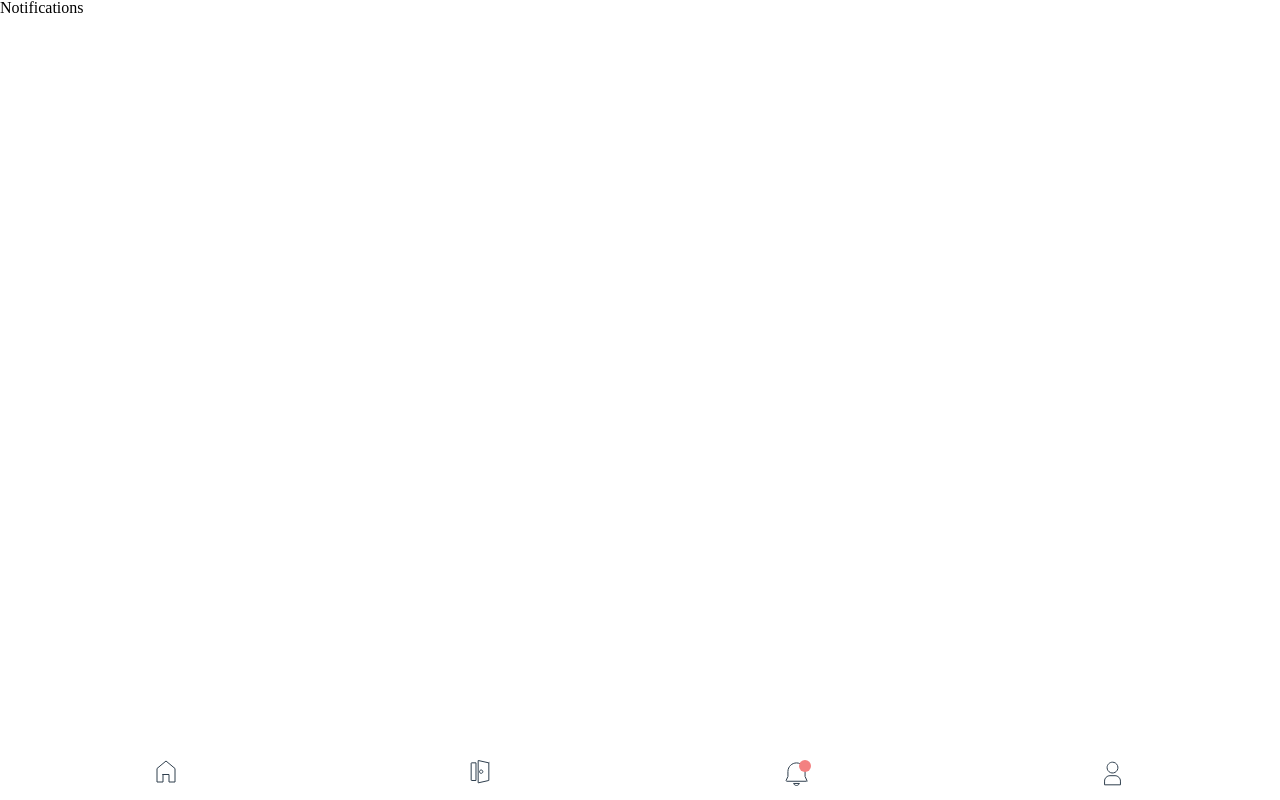
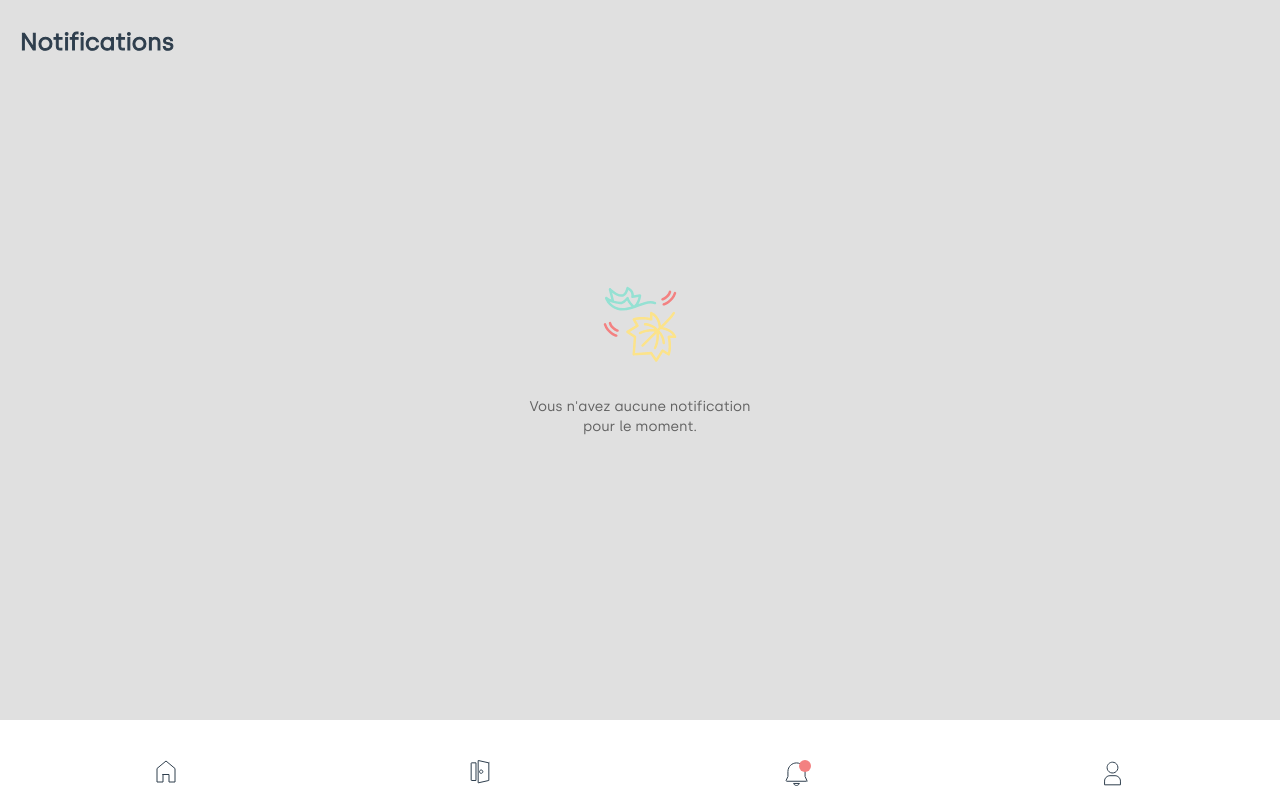
Before and after one commit to Klochette/iot-lumino, a React (Create React App) app: page /student/notifications in a window 1280 px wide. Built offline with nearby package versions, Linux system fonts and the light colour scheme.

Commit message:
create the no-notification template

```diff
--- a/src/app/routes/notFound/NotFound.module.scss
+++ b/src/app/routes/notFound/NotFound.module.scss
@@ -1,6 +1,6 @@
 @import "../../../scss/global/variables";
 
-section {
+.notFound {
     text-align: center;
     height: 90vh;
     position: relative;
--- a/src/app/routes/notFound/NotFound.tsx
+++ b/src/app/routes/notFound/NotFound.tsx
@@ -5,7 +5,7 @@ import { ReactComponent as Four } from "assets/images/fourYB.svg";
 
 const NotFound = (): JSX.Element => {
     return (
-        <section>
+        <section className={styles.notFound}>
             <div className={styles.container}>
                 <div className={styles.images}>
                     <Four className={styles.four} />
--- a/src/app/routes/notifications/Notifications.module.scss
+++ b/src/app/routes/notifications/Notifications.module.scss
@@ -0,0 +1,33 @@
+@import "../../../scss/global/variables";
+@import "../../../scss/global/mixins";
+
+.notifications {
+    height: 90vh;
+    position: relative;
+    //Mettre la bonne couleur
+    background-color: $grey-light;
+
+    .title {
+        @include h1-style-stroke($text);
+    }
+
+    .contentContainer {
+        text-align: center;
+        position: absolute;
+        top: 50%;
+        left: 50%;
+        transform: translate(-50%, -50%);
+        width: 230px;
+    }
+
+    .leaf {
+        margin-bottom: 30px;
+        width: 80px;
+        height: auto;
+    }
+
+    .textNoNotification {
+        @include h2-style($grey-dark);
+        line-height: 140%;
+    }
+}
--- a/src/app/routes/notifications/Notifications.tsx
+++ b/src/app/routes/notifications/Notifications.tsx
@@ -1,11 +1,22 @@
 import React from "react";
 import { useParams } from "react-router-dom";
 import styles from "./Notifications.module.scss";
+import { ReactComponent as Leaf } from "assets/images/leafNotification.svg";
 
 const Notifications = (): JSX.Element => {
     const { userType } = useParams<{ userType?: "student" | "admin" }>();
     console.log(userType);
-    return <div>Notifications</div>;
+    return (
+        <section className={styles.notifications}>
+            <h1 className={styles.title}>Notifications</h1>
+            <div className={styles.contentContainer}>
+                <Leaf className={styles.leaf} />
+                <p className={styles.textNoNotification}>
+                    Vous n'avez aucune notification pour le moment.
+                </p>
+            </div>
+        </section>
+    );
 };
 
 export default Notifications;
--- a/src/scss/global/_mixins.scss
+++ b/src/scss/global/_mixins.scss
@@ -13,7 +13,9 @@
     font-weight: normal;
     color: $color;
     font-size: $h1-size;
-  -webkit-text-stroke: 3px $color;
+    -webkit-text-stroke: 1px $color;
+    letter-spacing: 0.03px;
+    padding: 30px 0 0 20px;
 }
 
 @mixin h2-style($color) {
```
Also changed, not shown: src/assets/images/leafNotification.svg (added). Lines whose indentation alone changed are shown as unchanged.
